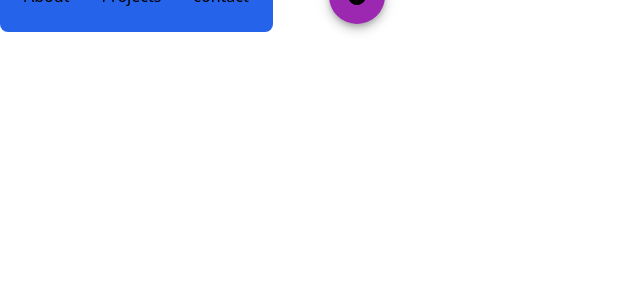
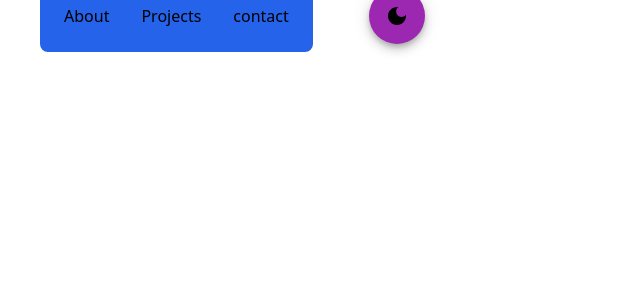
Before and after one commit to dasireddynarendarreddy/portfolio, a Next.js app: page / in a window 1280 px wide. Shown: the top 300 px of the page, without its empty margins (0-640 px from the left). Built offline with nearby package versions, Linux system fonts and the light colour scheme.

Commit message:
portfolio

```diff
--- a/pages/index.js
+++ b/pages/index.js
@@ -12,7 +12,7 @@ export default function Home() {
   const[mode,setmode]=React.useState(false)
   return (
 
-      <div className={`flex gap-12 -mt-10 ${mode?"bg-black":" " }`}>
+      <div className={`flex gap-12 -mt-5 ml-10 ${mode?"bg-black":" " }`}>
        <div className="flex gap-4 float-right bg-blue-600 rounded-lg p-4 ">
         <Link href={'/About'} className="hover:bg-slate-400 p-2 rounded-lg">About</Link>
         <Link href={'/Projects'} className="hover:bg-slate-400 p-2 rounded-lg">Projects</Link>
```
